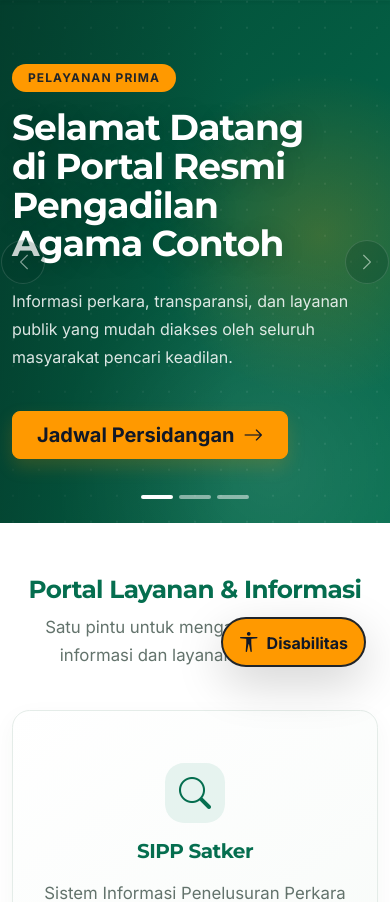
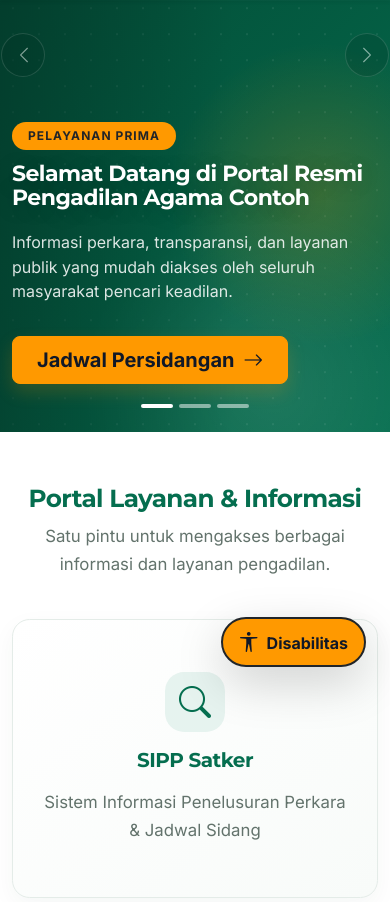
Before and after one commit to ansoricode/pa-portal, a Laravel app: page / in a window 390 px wide. Shown: the part 153-1055 px from the top of the page. Run offline with Laravel 12, Linux system fonts and the light colour scheme; data comes from the database, SQL or seed files in the repository; grey boxes labelled with a size stand in for pictures from a placeholder-image service; data that the repository does not hold is empty; some libraries are stand-ins or nearby versions.

Commit message:
slider fix

```diff
--- a/config/admin_resources.php
+++ b/config/admin_resources.php
@@ -32,7 +32,7 @@ return [
             ['name' => 'subtitle', 'label' => 'Deskripsi', 'type' => 'textarea', 'rules' => 'nullable|string|max:500'],
             ['name' => 'button_text', 'label' => 'Teks Tombol', 'type' => 'text', 'rules' => 'nullable|string|max:100'],
             ['name' => 'button_url', 'label' => 'Tautan Tombol', 'type' => 'text', 'rules' => 'nullable|string|max:255', 'help' => 'Contoh: /layanan-hukum/ecourt atau https://...'],
-            ['name' => 'image', 'label' => 'Gambar Latar (1600x700 disarankan)', 'type' => 'image'],
+            ['name' => 'image', 'label' => 'Gambar Latar (1920x544 disarankan)', 'type' => 'image'],
             ['name' => 'sort_order', 'label' => 'Urutan', 'type' => 'number', 'default' => 0, 'rules' => 'nullable|integer|min:0'],
             ['name' => 'is_active', 'label' => 'Aktif', 'type' => 'checkbox', 'default' => true],
         ],
--- a/public/css/portal.css
+++ b/public/css/portal.css
@@ -308,7 +308,7 @@
            3. HERO SLIDER EKONOMIS (MAKSIMAL 3-5 SLIDE - BAB III HURUF C)
            ========================================================================== */
         #hero-carousel .carousel-item {
-            min-height: clamp(30rem, 64vh, 43rem);
+            min-height: clamp(24rem, 55vh, 30rem);
             background-color: var(--pa-primary-dark);
             background-image: linear-gradient(135deg, var(--pa-primary-dark), var(--pa-primary));
             background-position: center;
@@ -351,7 +351,7 @@
         }
         #hero-carousel .carousel-item.has-image .hero-content h2 {
             max-width: 100%;
-            font-size: clamp(1.9rem, 3.4vw, 3rem);
+            font-size: clamp(1.75rem, 3.4vw, 3rem);
         }
         /* Layar sempit: foto tampil utuh di atas (tanpa terpotong), teks di bawahnya */
         @media (max-width: 991.98px) {
@@ -365,24 +365,49 @@
                 inset: 43.75vw 0 0 0;
                 background: linear-gradient(180deg, var(--pa-primary-dark), var(--pa-primary));
             }
-            #hero-carousel .carousel-item.has-image .hero-content {
+            #hero-carousel .carousel-item:not(.has-image) {
                 min-height: 0;
-                padding-top: calc(43.75vw + 1.75rem) !important;
-                padding-bottom: 4rem !important;
             }
-            #hero-carousel .carousel-item.has-image .hero-content > * {
+            #hero-carousel .carousel-item.has-image .hero-content,
+            #hero-carousel .carousel-item:not(.has-image) .hero-content {
+                min-height: 0;
+                padding-top: calc(43.75vw + 0.75rem) !important;
+                padding-bottom: 1.75rem !important;
+            }
+            #hero-carousel .carousel-item.has-image .hero-content > *,
+            #hero-carousel .carousel-item:not(.has-image) .hero-content > * {
                 max-width: 100%;
             }
-            #hero-carousel .carousel-item.has-image .hero-content h2 {
-                font-size: clamp(1.5rem, 5vw, 2.25rem);
+            #hero-carousel .carousel-item.has-image .hero-content .badge,
+            #hero-carousel .carousel-item:not(.has-image) .hero-content .badge {
+                margin-bottom: 0.75rem !important;
+            }
+            #hero-carousel .carousel-item.has-image .hero-content h2,
+            #hero-carousel .carousel-item:not(.has-image) .hero-content h2 {
+                font-size: clamp(1.375rem, 4.5vw, 2rem);
+            }
+            #hero-carousel .carousel-item.has-image .hero-content p,
+            #hero-carousel .carousel-item:not(.has-image) .hero-content p {
+                margin-top: 0.75rem !important;
+                line-height: 1.55;
+            }
+            #hero-carousel .carousel-item.has-image .hero-content .mt-4,
+            #hero-carousel .carousel-item:not(.has-image) .hero-content .mt-4 {
+                margin-top: 1rem !important;
+            }
+            #hero-carousel .carousel-control-prev,
+            #hero-carousel .carousel-control-next {
+                top: 0;
+                bottom: auto;
+                height: 43.75vw;
             }
         }
         #hero-carousel .hero-content {
             position: relative;
             z-index: 10;
-            min-height: clamp(30rem, 64vh, 43rem);
-            padding-top: 5rem !important;
-            padding-bottom: 5rem !important;
+            min-height: clamp(24rem, 55vh, 30rem);
+            padding-top: 3rem !important;
+            padding-bottom: 3rem !important;
         }
 
         #hero-carousel .hero-content > * {
@@ -391,7 +416,7 @@
 
         #hero-carousel .hero-content h2 {
             max-width: 46rem;
-            font-size: clamp(2.25rem, 4.5vw, 3.75rem);
+            font-size: clamp(1.75rem, 3.4vw, 3rem);
             line-height: 1.08;
             text-wrap: balance;
             text-shadow: 0 0.2rem 1.5rem rgba(0, 0, 0, 0.2);
@@ -410,20 +435,19 @@
             text-transform: uppercase;
         }
 
-        /* Desktop: semua slide berasio sama (16:7 = ukuran foto yang disarankan) agar tinggi tidak
-           melompat antar slide dan foto tidak terpotong di layar sedang maupun ultra-lebar */
+        /* Desktop: keep the carousel compact and all slides the same height. */
         @media (min-width: 992px) {
             #hero-carousel .carousel-item {
                 min-height: 0;
-                aspect-ratio: 16 / 7;
-                max-height: 52rem;
+                aspect-ratio: 8 / 3;
+                max-height: 34rem;
                 background-position: center;
             }
             #hero-carousel .carousel-item .hero-content {
                 min-height: 100%;
                 height: 100%;
                 padding-top: 2.5rem !important;
-                padding-bottom: 3.5rem !important;
+                padding-bottom: 2.5rem !important;
             }
         }
         #hero-carousel .carousel-indicators {
@@ -728,16 +752,24 @@
             -webkit-line-clamp: 3;
             overflow: hidden;
         }
-
         @media (max-width: 767.98px) {
-            #hero-carousel .carousel-item,
-            #hero-carousel .hero-content {
-                min-height: 32rem;
+            #hero-carousel {
+                --hero-mobile-image-height: 28.3333vw;
             }
 
-            #hero-carousel .hero-content {
-                padding-top: 4rem !important;
-                padding-bottom: 4rem !important;
+            #hero-carousel .carousel-item.has-image::before {
+                inset: var(--hero-mobile-image-height) 0 0;
+            }
+
+            #hero-carousel .carousel-item.has-image .hero-content,
+            #hero-carousel .carousel-item:not(.has-image) .hero-content {
+                padding-top: calc(var(--hero-mobile-image-height) + 0.75rem) !important;
+                padding-bottom: 3rem !important;
+            }
+
+            #hero-carousel .carousel-control-prev,
+            #hero-carousel .carousel-control-next {
+                height: var(--hero-mobile-image-height);
             }
 
             #hero-carousel .carousel-control-prev,
```
